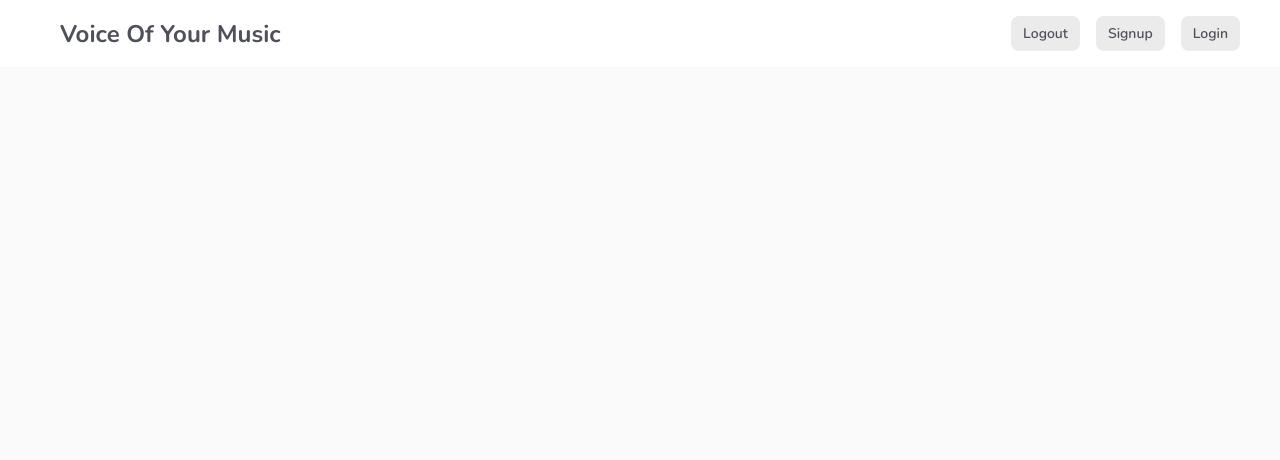
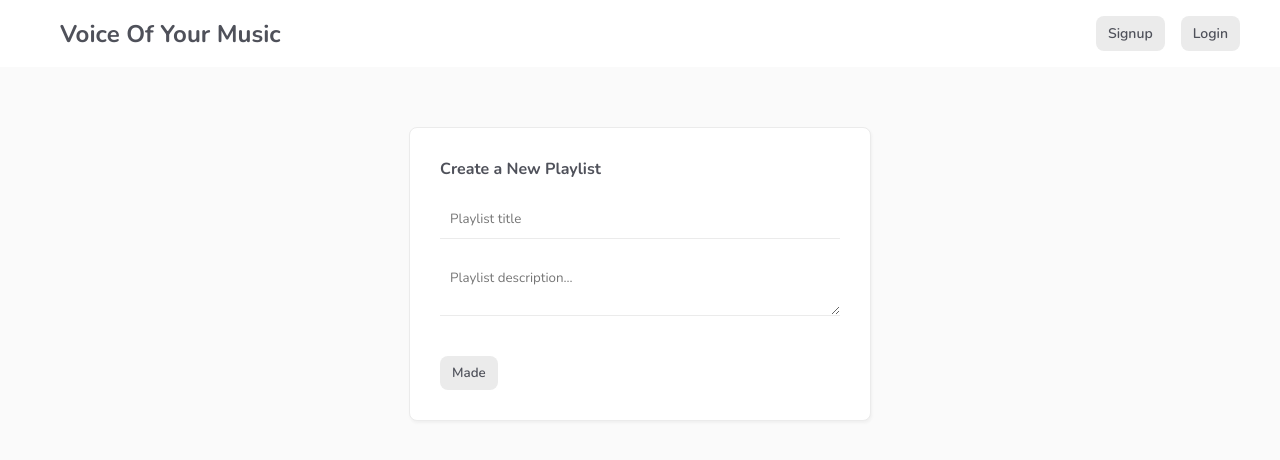
Before and after one commit to MDNROnik/START_VUE, a Vue app in the folder 5-Music-Playlist/: page /playlist/made in a window 1280 px wide. Shown: the top 460 px of the page. Built offline with nearby package versions, Linux system fonts and the light colour scheme; no server answers.

Commit message:
set up some logics

```diff
--- a/5-Music-Playlist/src/components/Navbar.vue
+++ b/5-Music-Playlist/src/components/Navbar.vue
@@ -5,9 +5,9 @@
         <router-link :to="{ name: 'Home' }">Voice Of Your Music</router-link>
       </h1>
       <div class="links">
-        <button @click="handleClick">Logout</button>
-        <router-link class="btn" :to="{ name: 'Signup' }">Signup</router-link>
-        <router-link class="btn" :to="{ name: 'Login' }">Login</router-link>
+        <button v-if="user" @click="handleClick">Logout</button>
+        <router-link v-if="!user" class="btn" :to="{ name: 'Signup' }">Signup</router-link>
+        <router-link v-if="!user" class="btn" :to="{ name: 'Login' }">Login</router-link>
       </div>
     </nav>
   </div>
@@ -15,15 +15,19 @@
 
 <script setup>
 import useLogout from "@/composables/useLogout";
+import getUser from "@/composables/getUser";
 import { useRouter } from "vue-router";
 
 const { error, logout, isPending } = useLogout();
+const { user } = getUser();
 const router = useRouter();
+
+console.log("user", user.value);
 
 const handleClick = async () => {
   await logout();
   console.log("logged out");
-  router.push({ name: "Login" });
+  // router.push({ name: "Login" });
 };
 </script>
 
--- a/5-Music-Playlist/src/router/index.js
+++ b/5-Music-Playlist/src/router/index.js
@@ -2,6 +2,7 @@ import { createRouter, createWebHistory } from 'vue-router'
 import HomeView from '../views/HomeView.vue'
 import LoginView from '@/views/auth/Login.vue'
 import SignUpView from '@/views/auth/SignUp.vue'
+import MadePlaylistView from '@/views/playlist/madePlayList.vue'
 
 const router = createRouter({
   history: createWebHistory(import.meta.env.BASE_URL),
@@ -21,6 +22,11 @@ const router = createRouter({
       name: 'Signup',
       component: SignUpView,
     },
+    {
+      path: '/playlist/made',
+      name: 'MadePlaylist',
+      component: MadePlaylistView,
+    },
   ],
 })
 
--- a/5-Music-Playlist/src/views/auth/Login.vue
+++ b/5-Music-Playlist/src/views/auth/Login.vue
@@ -13,9 +13,10 @@
 <script setup>
 import useLogin from "@/composables/useLogin";
 import { ref } from "vue";
+import { useRouter } from "vue-router";
 
 const { error, login, isPending } = useLogin();
-
+const router = useRouter();
 const email = ref("");
 const password = ref("");
 
@@ -26,6 +27,7 @@ const handleSubmit = async () => {
   console.log(error.value);
   if (error) {
     console.log("user logged in");
+    router.push({ name: "Home" });
   }
   else{
     console.log("login failed");
--- /dev/null
+++ b/5-Music-Playlist/src/views/playlist/madePlayList.vue
@@ -0,0 +1,49 @@
+<template>
+  <div>
+    <form @submit.prevent="handleSubmit">
+      <h4>Create a New Playlist</h4>
+      <input
+        type="text"
+        required
+        placeholder="Playlist title"
+        v-model="title"
+      />
+      <textarea
+        required
+        placeholder="Playlist description..."
+        v-model="description"
+      ></textarea>
+
+      <div class="error"></div>
+      <button>Made</button>
+    </form>
+  </div>
+</template>
+
+<script setup>
+import { ref } from "vue";
+const title = ref("");
+const description = ref("");
+
+const handleSubmit = () => {
+  console.log(title.value, description.value);
+};
+</script>
+
+<style>
+form {
+  background: white;
+}
+input[type="file"] {
+  border: 0;
+  padding: 0;
+}
+label {
+  font-size: 12px;
+  display: block;
+  margin-top: 30px;
+}
+button {
+  margin-top: 20px;
+}
+</style>
```
